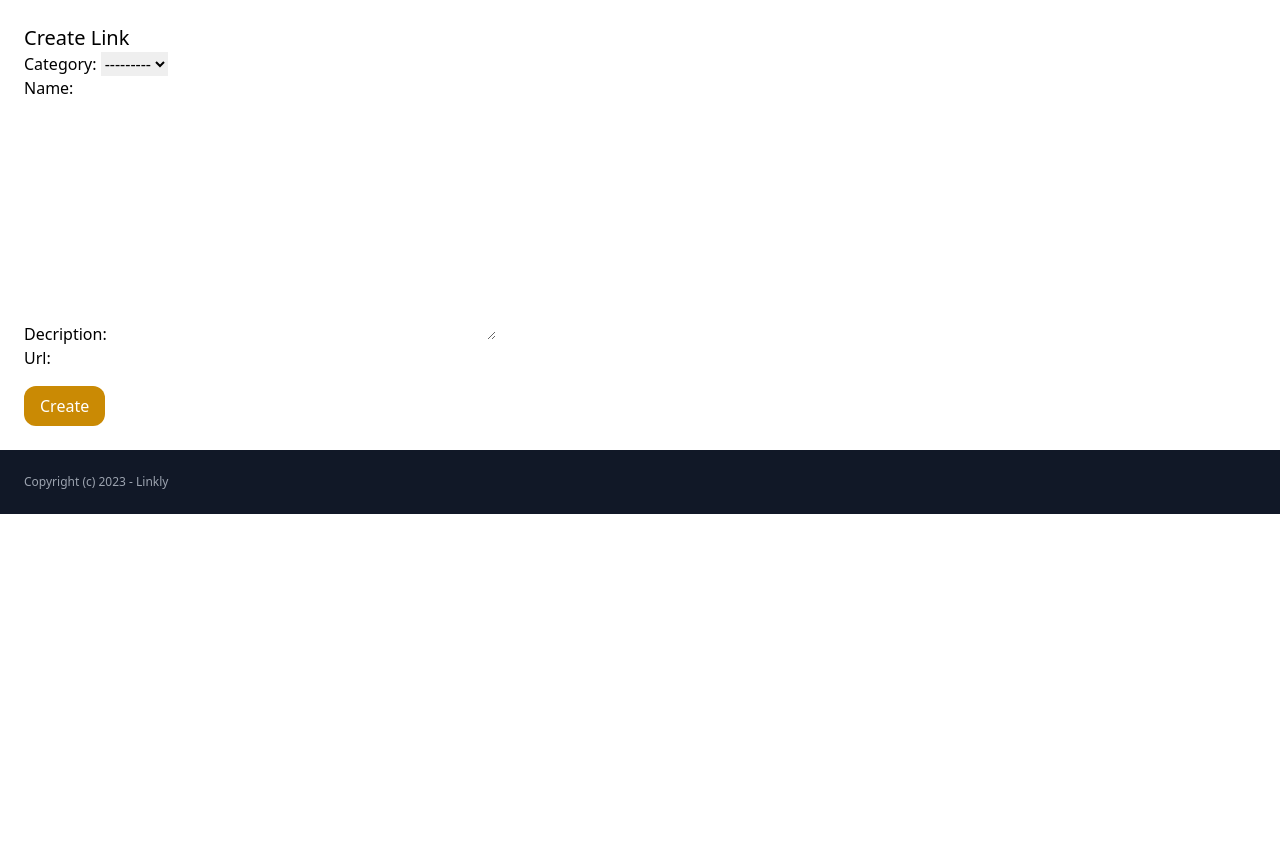
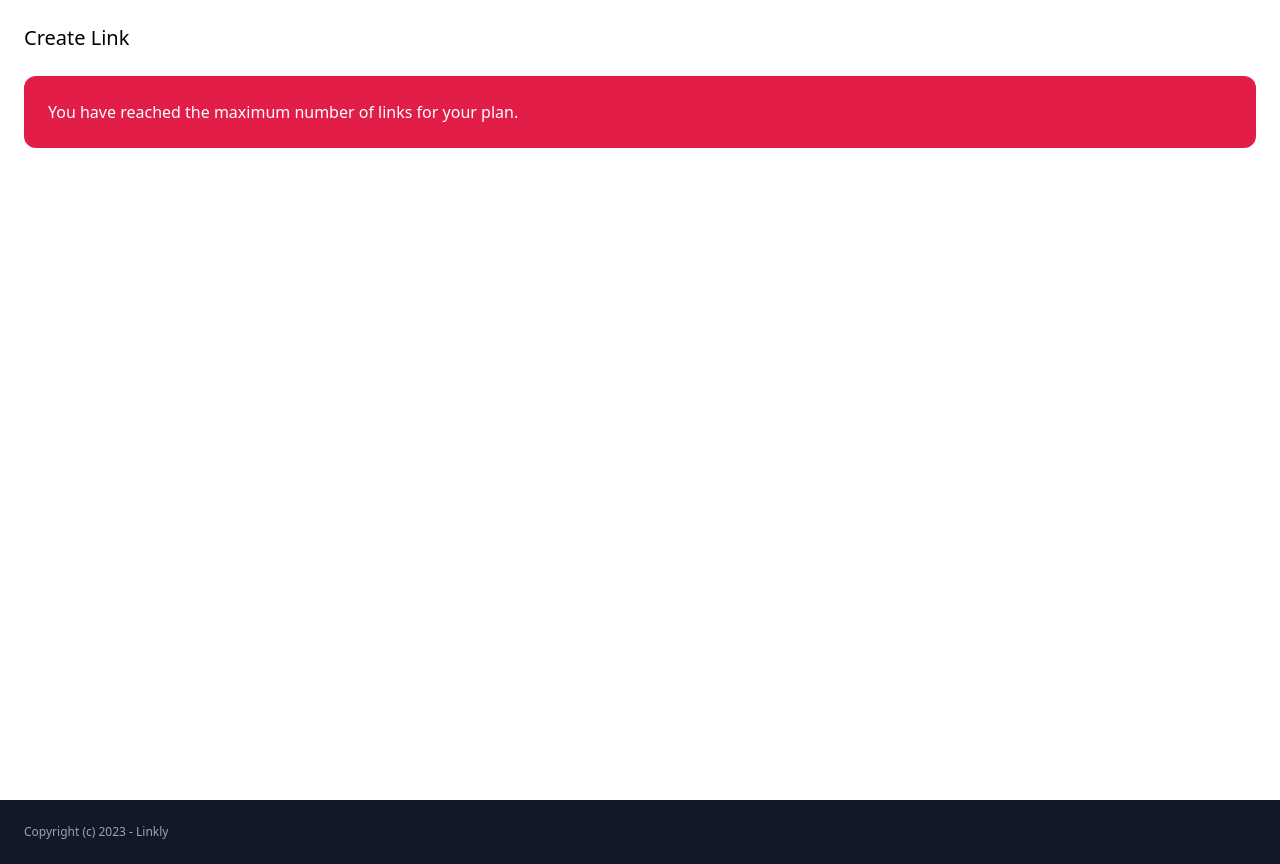
Before and after one commit to davidefilosa/Linkly, a Django app: page /link/create_link/ in a window 1280 px wide. Shown: the part 76-940 px from the top of the page. Before the commit the page ends 590 px from the top, so only its background shows below. Run offline with Django 4.2, Linux system fonts and the light colour scheme; a user stored in the database is signed in; data comes from the database, SQL or seed files in the repository; both versions use the stored data as it was after the commit; some libraries are stand-ins or nearby versions.

Commit message:
added Plans and limitation

```diff
--- a/linkly/accounts/models.py
+++ b/linkly/accounts/models.py
@@ -3,5 +3,14 @@ from django.contrib.auth.models import AbstractUser
 from django.db import models
 
 # Create your models here.
+class Plan(models.Model):
+    name = models.CharField(max_length=225)
+    max_num_link = models.IntegerField()
+
+    def __str__(self):
+        return self.name
+
+
+
 class User(AbstractUser):
-    pass
+    plan = models.ForeignKey(Plan, related_name='user', on_delete=models.CASCADE, default=1)
--- a/linkly/app/templates/core/base.html
+++ b/linkly/app/templates/core/base.html
@@ -27,7 +27,7 @@
       </div>
     </nav>
 
-    <main class="p-6">{% block content %} {% endblock %}</main>
+    <main class="p-6 min-h-screen">{% block content %} {% endblock %}</main>
 
     <footer class="bg-gray-900 p-6">
       <p class="text-xs text-gray-400">Copyright (c) 2023 - Linkly</p>
--- a/linkly/link/templates/link/create_link.html
+++ b/linkly/link/templates/link/create_link.html
@@ -7,6 +7,11 @@
 
 {% block content %}
 <h1 class="text-xl">Create Link</h1>
+
+{% if request.user.links.all.count >= request.user.plan.max_num_link %}
+
+<div class="p-6 bg-rose-600 text-white rounded-xl mt-6">You have reached the maximum number of links for your plan.</div>
+{% else %}
 <form method="post" action=".">
 
 
@@ -17,4 +22,6 @@
  <button class="mt-4 py-2 px-4 bg-yellow-600 text-white rounded-xl">Create</button>
 
 </form>
+
+{% endif %}
 {% endblock %}
```
Also changed, not shown: linkly/accounts/migrations/0002_plan.py (added), linkly/accounts/migrations/0003_user_plan.py (added), linkly/db.sqlite3.
